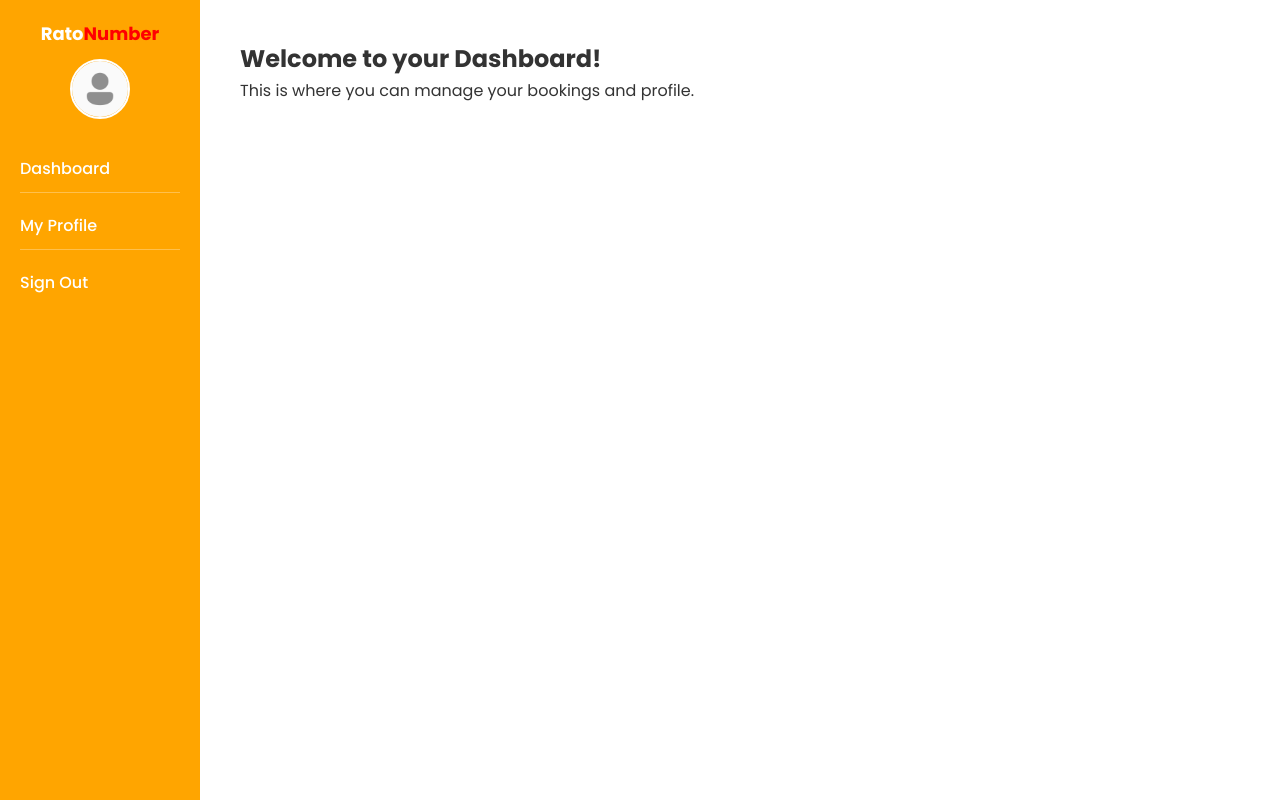
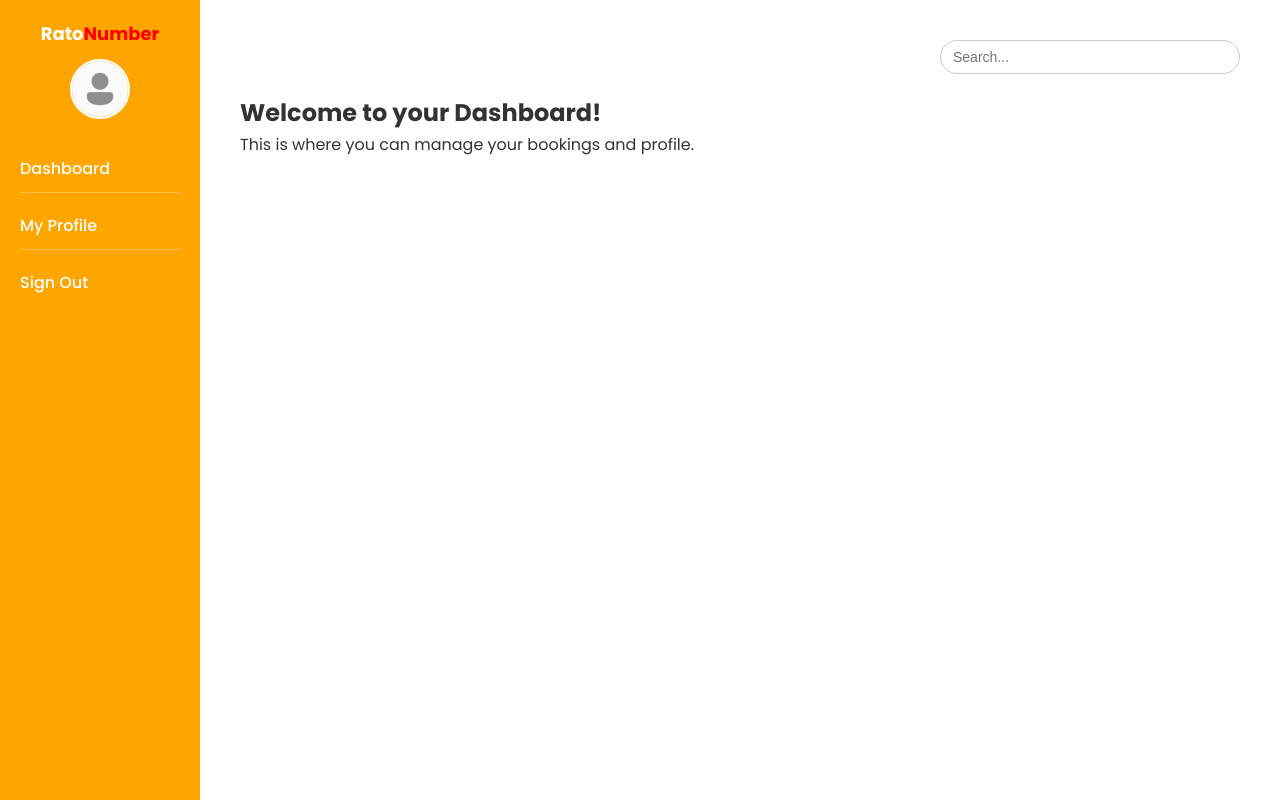
Before and after one commit to SanjeevSinjali/rato_number, a React (Vite) app in the folder frontend/: page /dashboard in a window 1280 px wide. Built offline with nearby package versions, Linux system fonts and the light colour scheme.

Commit message:
chore : Added search bar

```diff
--- a/frontend/src/components/Dashboard.css
+++ b/frontend/src/components/Dashboard.css
@@ -16,7 +16,6 @@
   color: white;
 }
 
-/* Sidebar header with logo and profile image */
 .sidebar-header {
   text-align: center;
   margin-bottom: 30px;
@@ -31,7 +30,6 @@
   color: red;
 }
 
-/* Profile image */
 .profile-image {
   width: 60px;
   height: 60px;
@@ -67,10 +65,38 @@
   color: #ffe5b4;
 }
 
-/* Main content styling */
+/* Main content area */
 .dashboard-main {
   flex: 1;
   padding: 40px;
   background-color: #fff;
   color: #333;
+  display: flex;
+  flex-direction: column;
 }
+
+/* Topbar with search */
+.dashboard-topbar {
+  display: flex;
+  justify-content: flex-end;
+  margin-bottom: 20px;
+}
+
+.search-bar {
+  padding: 8px 12px;
+  font-size: 14px;
+  border-radius: 20px;
+  border: 1px solid #ccc;
+  width: 300px;
+  outline: none;
+  transition: border-color 0.2s ease;
+}
+
+.search-bar:focus {
+  border-color: orange;
+}
+
+/* Content area inside dashboard */
+.dashboard-content {
+  flex: 1;
+}
--- a/frontend/src/components/Dashboard.jsx
+++ b/frontend/src/components/Dashboard.jsx
@@ -2,7 +2,7 @@
 import React from 'react';
 import './Dashboard.css';
 import { Link } from 'react-router-dom';
-import ProfilePic from '../assets/profile.jpg'; // ✅ Make sure this path is correct
+import ProfilePic from '../assets/profile.jpg'; // ✅ Make sure the image path is correct
 
 const Dashboard = () => {
   return (
@@ -20,8 +20,18 @@ const Dashboard = () => {
       </aside>
 
       <main className="dashboard-main">
-        <h2>Welcome to your Dashboard!</h2>
-        <p>This is where you can manage your bookings and profile.</p>
+        <div className="dashboard-topbar">
+          <input
+            type="text"
+            placeholder="Search..."
+            className="search-bar"
+          />
+        </div>
+
+        <div className="dashboard-content">
+          <h2>Welcome to your Dashboard!</h2>
+          <p>This is where you can manage your bookings and profile.</p>
+        </div>
       </main>
     </div>
   );
```
